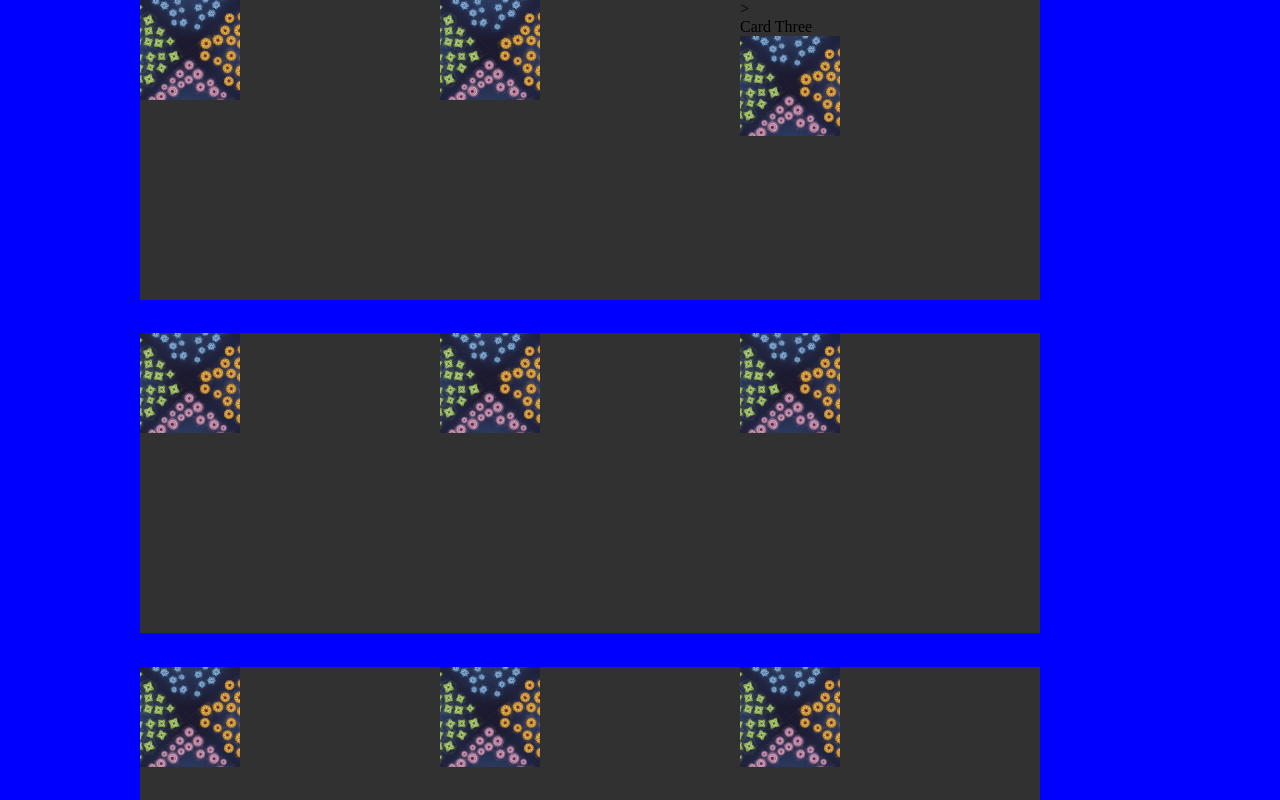
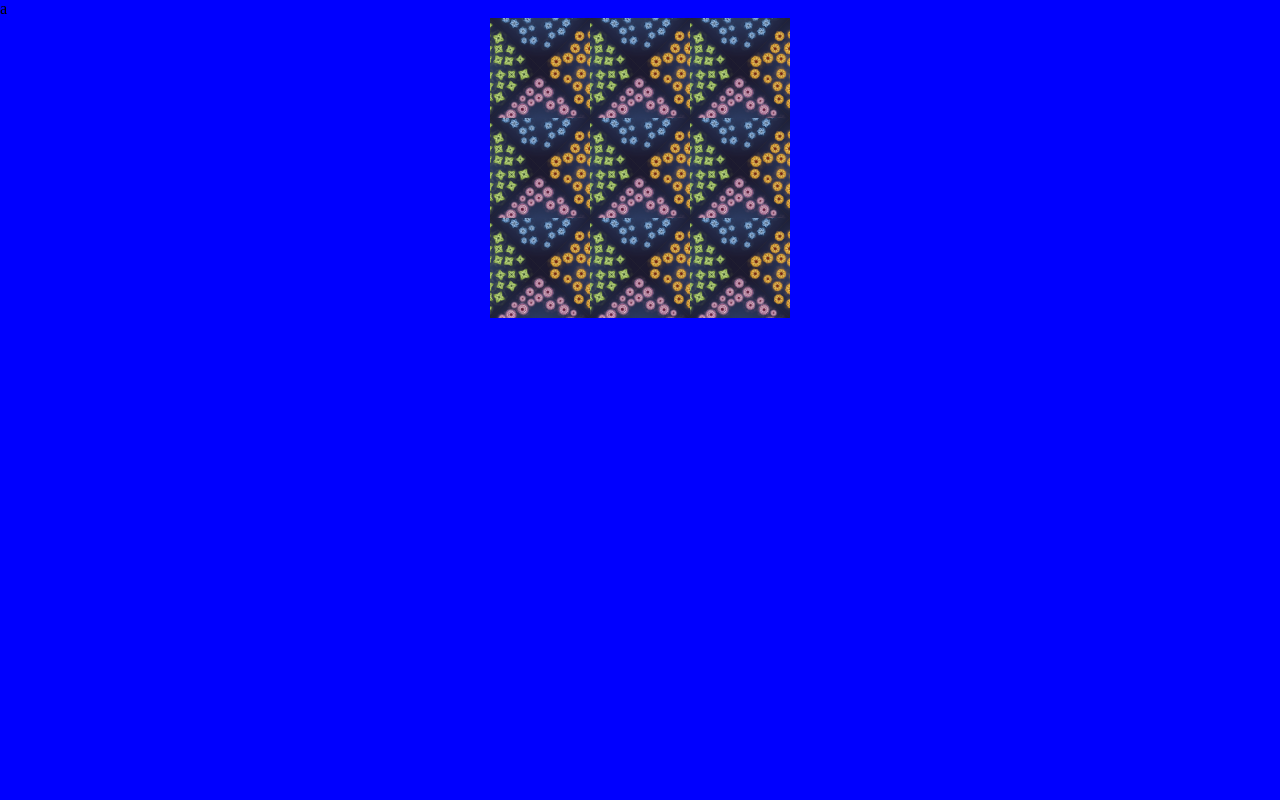
Before and after one commit to bthuffman/dragNDropReact, a React (Create React App) app in the folder reactdragndrop/: page / in a window 1280 px wide. Shown: the top 800 px of the page. Built offline with nearby package versions, Linux system fonts and the light colour scheme.

Commit message:
Finished using this for implementing the lakeTile drag and drop from player to the board

```diff
--- a/reactdragndrop/src/App.js
+++ b/reactdragndrop/src/App.js
@@ -3,7 +3,7 @@ import Board from './components/Board';
 
 function App() {
   return (
-    <div className="App">
+    <div className="App">a
       <Board>
       </Board>
     </div>
--- a/reactdragndrop/src/components/Board.js
+++ b/reactdragndrop/src/components/Board.js
@@ -1,80 +1,79 @@
 import React from 'react'
 import BoardTile from './BoardTile';
-import Card from './Card';
+import LakeTile from './LakeTile';
 
 function Board() {
     return (
         <main className="board">
             <BoardTile id="boardTile-1" col="1" row="1" className="boardTile">
-                <Card
-                    id="card-1" draggable="true"
+                <LakeTile
+                    id="lakeTile-1" draggable="true"
                     topColor={2}
                     rightColor={4}
                     bottomColor={5}
                     leftColor={3}
                 >
-                </Card>
+                </LakeTile>
             </BoardTile>
             <BoardTile id="boardTile-2" col="2" row="1" className="boardTile">
-                <Card
-                id="card-2"
+                <LakeTile
+                id="lakeTile-2"
                 draggable="true"
                  topColor={2}
                     rightColor={4}
                     bottomColor={5}
                     leftColor={3}>
-                </Card>
+                </LakeTile>
             </BoardTile>
             <BoardTile id="boardTile-3" col="3" row="1" className="boardTile">
-                <Card
-                 id="card-3"  draggable="true"                  topColor={2}
+                <LakeTile
+                 id="lakeTile-3"  draggable="true"                  topColor={2}
                  rightColor={4}
                  bottomColor={5}
-                 leftColor={3}>>
-            <p>Card Three</p>
-          </Card>
+                 leftColor={3}>
+          </LakeTile>
             </BoardTile>
             <BoardTile id="boardTile-4" col="1" row="2" className="boardTile">
-                <Card id="card-4" draggable="true" topColor={2}
+                <LakeTile id="lakeTile-4" draggable="true" topColor={2}
                     rightColor={4}
                     bottomColor={5}
                     leftColor={3}>
-                </Card>
+                </LakeTile>
             </BoardTile>
             <BoardTile id="boardTile-5" col="2" row="2" className="boardTile">
-                <Card id="card-5" draggable="true" topColor={2}
+                <LakeTile id="lakeTile-5" draggable="true" topColor={2}
                     rightColor={4}
                     bottomColor={5}
                     leftColor={3}>
-                </Card>
+                </LakeTile>
             </BoardTile>
             <BoardTile id="boardTile-6" col="3" row="2" className="boardTile">
-                <Card id="card-6" draggable="true" topColor={2}
+                <LakeTile id="lakeTile-6" draggable="true" topColor={2}
                     rightColor={4}
                     bottomColor={5}
                     leftColor={3}>
-                </Card>
+                </LakeTile>
             </BoardTile>
             <BoardTile id="boardTile-7" col="1" row="3" className="boardTile">
-                <Card id="card-7" draggable="true" topColor={2}
+                <LakeTile id="lakeTile-7" draggable="true" topColor={2}
                     rightColor={4}
                     bottomColor={5}
                     leftColor={3}>
-                </Card>
+                </LakeTile>
             </BoardTile>
             <BoardTile id="boardTile-8" col="2" row="3" className="boardTile">
-                <Card id="card-8" draggable="true" topColor={2}
+                <LakeTile id="lakeTile-8" draggable="true" topColor={2}
                     rightColor={4}
                     bottomColor={5}
                     leftColor={3}>
-                </Card>
+                </LakeTile>
             </BoardTile>
             <BoardTile id="boardTile-9" col="3" row="3" className="boardTile">
-                <Card id="card-9" draggable="true" topColor={2}
+                <LakeTile id="lakeTile-9" draggable="true" topColor={2}
                     rightColor={4}
                     bottomColor={5}
                     leftColor={3}>
-                </Card>
+                </LakeTile>
             </BoardTile>
         </main>
     )
--- a/reactdragndrop/src/components/BoardTile.js
+++ b/reactdragndrop/src/components/BoardTile.js
@@ -5,12 +5,12 @@ class BoardTile extends React.Component {
         e.preventDefault();
         // Transfer the id between this event, get the element by id
         // and append it to the boardTile
-        const card_id = e.dataTransfer.getData('card_id');
+        const lakeTile_id = e.dataTransfer.getData('lakeTile_id');
 
-        const card = document.getElementById(card_id);
-        card.style.display = 'block';
+        const lakeTile = document.getElementById(lakeTile_id);
+        lakeTile.style.display = 'block';
 
-        e.target.appendChild(card);
+        e.target.appendChild(lakeTile);
     }
 
     // Allows you to continue with function of dropping.
@@ -27,7 +27,7 @@ class BoardTile extends React.Component {
                 // called when we drop over the boardTile
                 className={this.props.className}
                 onDrop={this.drop}
-                // called when call one of cards over the baord.
+                // called when call one of lakeTiles over the baord.
                 onDragOver={this.dragOver}
             >
                 {this.props.children}
--- a/reactdragndrop/src/components/Card.js
+++ b/reactdragndrop/src/components/LakeTile.js
@@ -1,13 +1,14 @@
-import React from 'react'
-import './LakeTile.css'
-import blackTile from "./blackTile.jpg"
-import blueTile from "./blueTile.jpg"
-import greenTile from "./greenTile.jpg"
-import orangeTile from "./orangeTile.jpg"
-import purpleTile from "./purpleTile.jpg"
-import redTile from "./redTile.jpg"
-import whiteTile from "./whiteTile.jpg"
-class Card extends React.Component {
+import React from 'react';
+import './LakeTile.css';
+import blackTile from "./blackTile.jpg";
+import blueTile from "./blueTile.jpg";
+import greenTile from "./greenTile.jpg";
+import orangeTile from "./orangeTile.jpg";
+import purpleTile from "./purpleTile.jpg";
+import redTile from "./redTile.jpg";
+import whiteTile from "./whiteTile.jpg";
+
+class LakeTile extends React.Component {
    constructor(props) {
        super(props)
        this.state = {
@@ -54,7 +55,7 @@ class Card extends React.Component {
    }
    dragStart = e => {
        const target = e.target;
-       e.dataTransfer.setData('card_id', target.id);
+       e.dataTransfer.setData('lakeTile_id', target.id);
        // Allows it to be visible when we drag it.
        setTimeout(() => {
            target.style.display = "none";
@@ -70,8 +71,6 @@ class Card extends React.Component {
        const left = this.getLanternImage(this.state.colors[3])
        return (
            <div
-           // id={this.props.id}
-           // className={this.props.className}
            > {this.props.children}
                <div
                    id={this.props.id}
@@ -96,4 +95,4 @@ class Card extends React.Component {
        )
    }
 }
-export default Card
+export default LakeTile
--- a/reactdragndrop/src/main.css
+++ b/reactdragndrop/src/main.css
@@ -12,9 +12,9 @@ body {
     display: flex;
     justify-content: flex-start;
 
-    width: 1000px;
+    width: 300px;
     /* max-width: 300px; */
-    height: 1000px;
+    height: 300px;
     /* max-height: 300px; */
 
     overflow: hidden;
@@ -30,8 +30,8 @@ body {
     flex-direction: column;
 
     width: 100%;
-    max-width: 300px;
-    height: 300px;
+    max-width: 100px;
+    height: 100px;
 
     background-color: #313131;
 }
```
